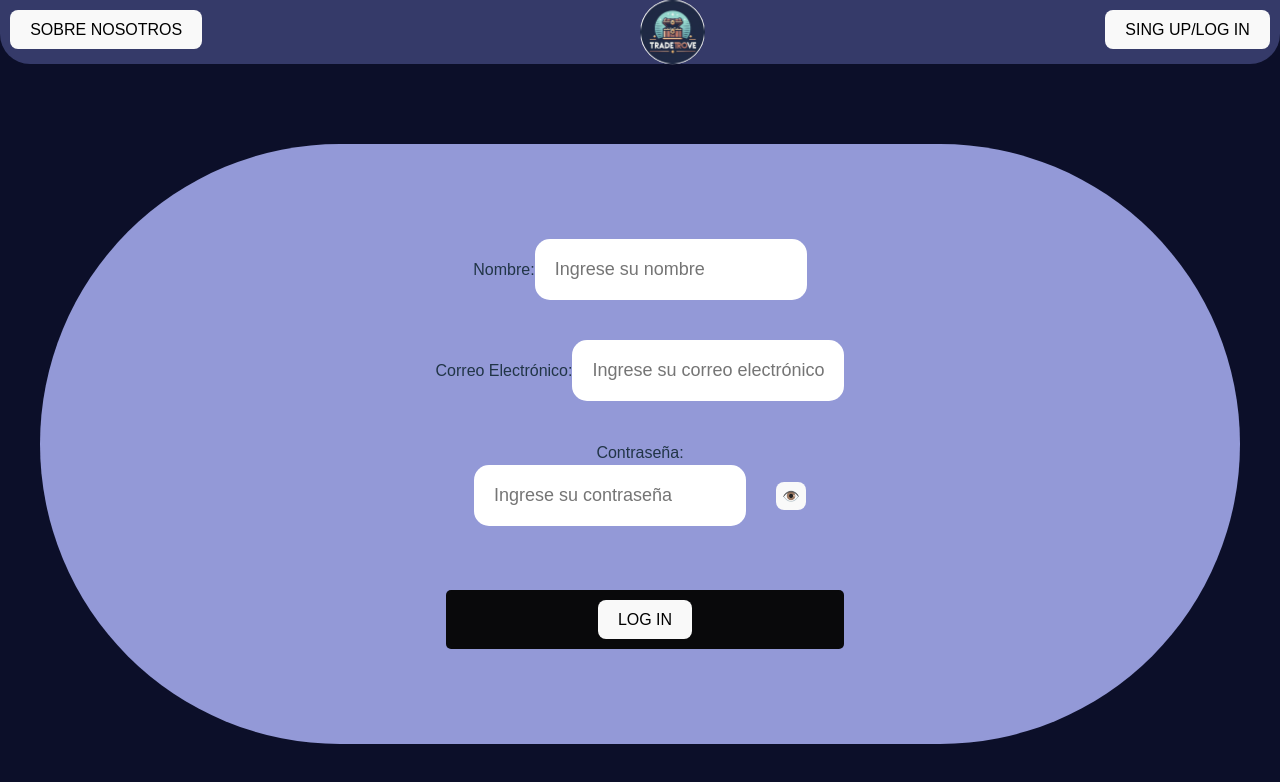
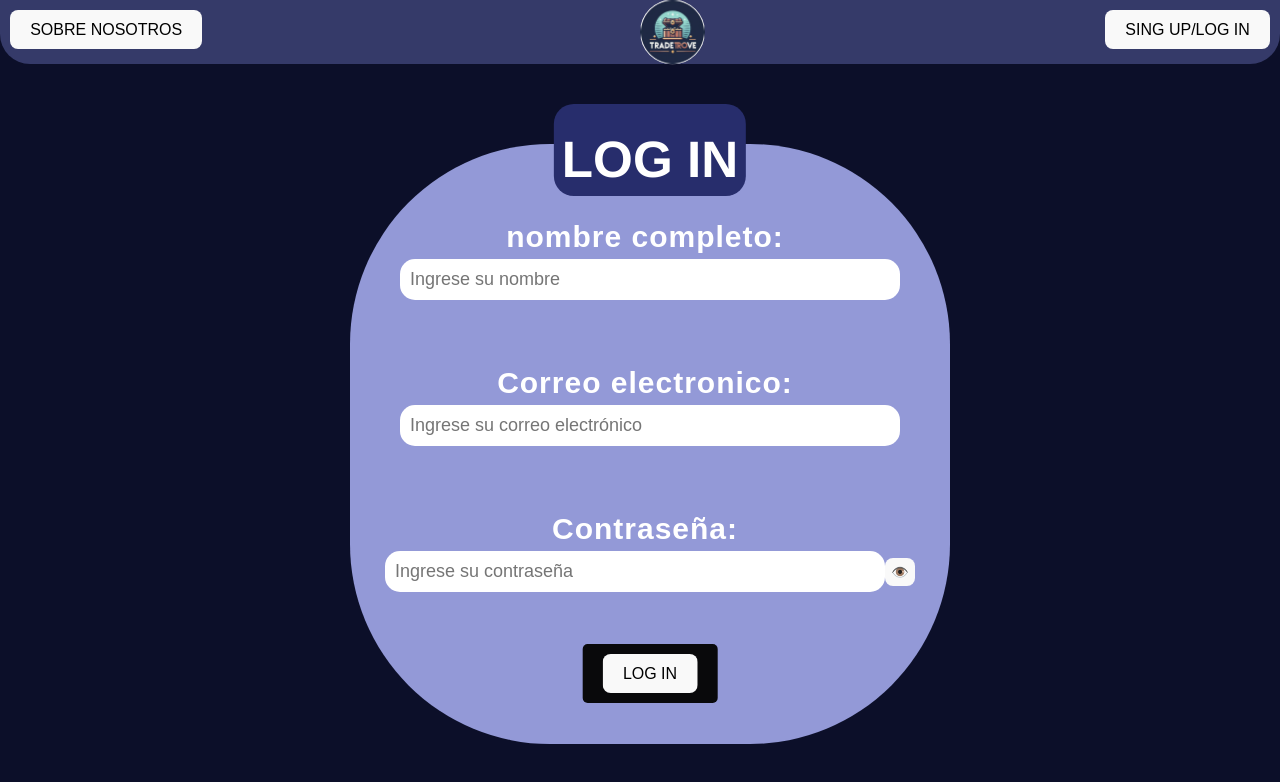
Before and after one commit to marvalenciab/ProyectoWeb, a React (Vite) app in the folder tradetrove/: page /login in a window 1280 px wide. Shown: the top 782 px of the page. Built offline with nearby package versions, Linux system fonts and the light colour scheme.

Commit message:
Login modificado

```diff
--- a/tradetrove/src/componentes/LogIng.jsx
+++ b/tradetrove/src/componentes/LogIng.jsx
@@ -1,6 +1,6 @@
 import React, { useState } from 'react';
+import { NavLink } from 'react-router-dom';
 import '../estilos-componentes/Loguin.css';
-import { NavLink } from 'react-router-dom';
 
 function Loguin() {
   const [showPassword, setShowPassword] = useState(false);
@@ -11,38 +11,43 @@ function Loguin() {
   };
 
   return (
-    <div className='container'>
+    <div className='containers'>
+      <div className='containers_t'>
+        <div className='containers_titulo'>
+          <h1 className='containers_letra_titulo'>LOG IN</h1>
+        </div>
+      </div>
       <form>
         <label>
-          Nombre:
-          <input type='text' name='nombre' placeholder='Ingrese su nombre' />
+          <p className='containers_parrafo'>nombre completo: </p>
+          <input className='containers__input' type='text' name='nombre' placeholder='Ingrese su nombre' />
         </label>
         <br />
         <label>
-          Correo Electrónico:
-          <input type='email' name='email' placeholder='Ingrese su correo electrónico' />
+          <p className='containers_parrafo'>Correo electronico: </p>
+          <input className='containers__input' type='email' name='email' placeholder='Ingrese su correo electrónico' />
         </label>
         <br />
         <label>
-          Contraseña:
+          <p className='containers_parrafo'>Contraseña: </p>
           <div className='password-field'>
-            <input type={showPassword ? 'text' : 'password'} name='password' placeholder='Ingrese su contraseña' />
+            <input
+              className='containers__input'
+              type={showPassword ? 'text' : 'password'}
+              name='password'
+              placeholder='Ingrese su contraseña'
+            />
             <button type='button' className='toggle-password' onClick={togglePasswordVisibility}>
               {showPassword ? '🙈' : '👁️'}
             </button>
           </div>
         </label>
         <br />
-        <NavLink to="/targeta">
-        <div className='Datos'>
-
-          <button type='submit'>LOG IN</button>
-
-        </div>
+        <NavLink to='/targeta'>
+          <div className='Datos'>
+            <button type='submit'>LOG IN</button>
+          </div>
         </NavLink>
-
-
-
       </form>
     </div>
   );
--- a/tradetrove/src/estilos-componentes/Cuerpo.css
+++ b/tradetrove/src/estilos-componentes/Cuerpo.css
@@ -14,7 +14,7 @@
   justify-content: center;
   align-items: center;
   height: 100vh;
-
+  margin-top: 60px;
   position: relative;
 }
 
--- a/tradetrove/src/estilos-componentes/Loguin.css
+++ b/tradetrove/src/estilos-componentes/Loguin.css
@@ -1,12 +1,50 @@
-.container {
+* {
+  margin: 0;
+  padding: 0;
+  box-sizing: border-box;
+}
+
+body,
+html {
+  height: auto;
+  width: auto;
+}
+
+.containers {
   margin-top: 80px;
+  margin-left: 350px;
   background-color: rgb(147, 153, 215);
   height: 600px;
-  border-radius: 600px;
+  border-radius: 200px;
   text-align: center;
-  width: 1200px;
+  width: 600px;
   align-items: center;
   position: relative;
+  padding: 20px; /* Agregar padding para margen interno */
+}
+
+.containers_t {
+  background: rgb(39, 45, 108);
+  border-radius: 20px;
+  position: absolute;
+  left: 50%;
+  transform: translateX(-50%);
+  top: -40px;
+  display: flex;
+  flex-direction: column;
+  align-items: center;
+  justify-content: center;
+  padding: 8px;
+}
+
+.containers_titulo {
+  color: black;
+  margin: 0;
+}
+
+.containers_letra_titulo {
+  display: flex;
+  flex-direction: column;
 }
 
 h1 {
@@ -17,48 +55,50 @@ h1 {
   text-align: center;
 }
 
+.containers_parrafo {
+  color: white;
+  font-size: 30px;
+  letter-spacing: 1px;
+  font-weight: bold;
+  margin-top: 50px;
+  text-align: center; /* Alinear el texto a la derecha */
+  margin-right: 10px;
+}
+
 .form {
-  display: flex;
-  flex-direction: column;
-  align-items: center;
-  justify-content: center;
-  width: 100%;
-  max-width: 400px;
-  margin: auto;
+  width: 90%;
+  height: 65%;
+  margin-top: 8%;
 }
 
 .form-group {
   display: flex;
+  flex-direction: row;
+  margin-bottom: 22px;
   align-items: center;
-  justify-content: space-between;
-  margin-bottom: 20px;
-  width: 100%;
 }
 
-.label-container {
+.label-containers {
   display: flex;
   align-items: center;
 }
 
-.input-container {
+.input-containers {
   flex: 1;
+  display: flex;
+  align-items: center;
 }
 
 input {
-  padding: 20px;
-  margin-bottom: 40px;
+  flex: 1;
+  padding: 10px;
+  margin-bottom: 10px;
   font-size: 18px;
   border-radius: 15px;
+  width: 500px;
   border: none;
   background-color: #fff;
   color: #000;
-}
-
-.label-text {
-  font-size: 20px;
-  color: #fff;
-  margin-right: 20px;
-  text-align: right;
 }
 
 .Datos {
@@ -68,9 +108,12 @@ input {
   background-color: rgb(9, 9, 11);
   color: #fff;
   font-size: 16px;
-  cursor: pointer;
-  margin-left: 10px;
-  text-align: center; /* Centra el contenido del botón */
+  cursor: pointer; /* Ajusta el margen superior */
+  text-align: center;
+  position: absolute;
+  left: 50%;
+  transform: translateX(-50%);
+  top: 500px;
 }
 
 .Datos:hover {
@@ -82,5 +125,5 @@ input {
   padding: 5px;
   max-width: 30px;
   min-width: 30px;
-  margin-left: 30px;
+  cursor: pointer;
 }
--- a/tradetrove/src/estilos-componentes/Princi.css
+++ b/tradetrove/src/estilos-componentes/Princi.css
@@ -18,9 +18,9 @@ html {
   background-color: rgb(147, 153, 215);
   padding-block-end: 10px;
   margin-top: 60px;
-  width: 660px;
   height: 150px;
-  margin-left: 500px;
+  margin-left: 100px;
+  margin-right: 100px;
 }
 
 h1 {
```
Also changed, not shown: tradetrove/src/componentes/SingUp.jsx (+22 -19 lines), tradetrove/src/estilos-componentes/SingUp.css (+11 -20 lines).
